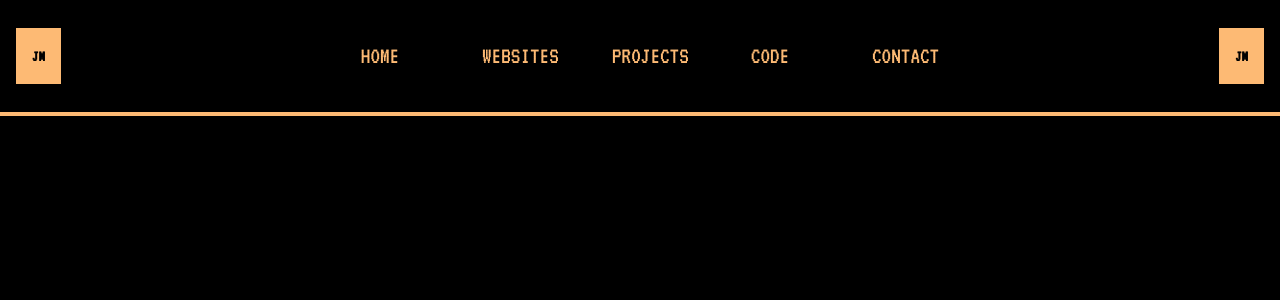
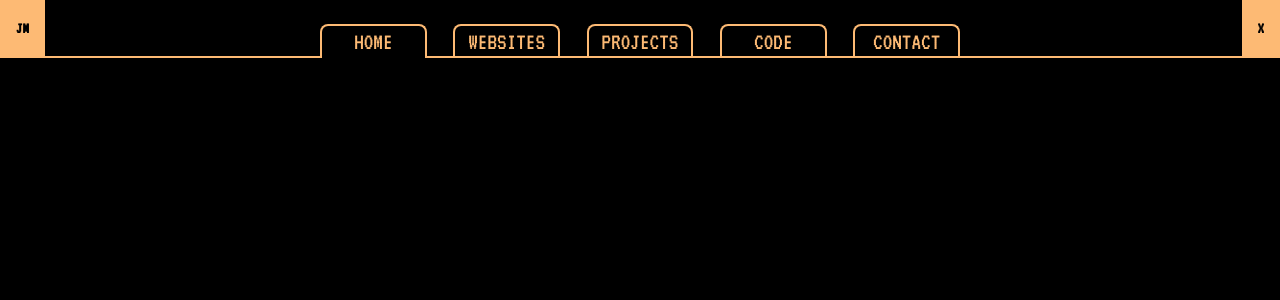
Before and after one commit to jacobEliasMoya/PortfolioReactStrapi, a React (Vite) app in the folder jacobmoya-frontend/: page / in a window 1280 px wide. Shown: the top 300 px of the page. Built offline with nearby package versions, Linux system fonts and the light colour scheme.

Commit message:
working on learning tailwind! Added and spent time researching tailwind classis/ getting more familiar with it, I hate it, but love the challenge, ohhhhmahlord

```diff
--- a/jacobmoya-frontend/src/App.tsx
+++ b/jacobmoya-frontend/src/App.tsx
@@ -2,7 +2,7 @@ import Header from "./components/layout/Header"
 
 function App() {
   return (
-    <body className="h-screen bg-black font-retro">
+    <body className="h-screen bg-black font-retro box-border	">
       <Header/>
     </body>
   )
--- a/jacobmoya-frontend/src/components/layout/Header.tsx
+++ b/jacobmoya-frontend/src/components/layout/Header.tsx
@@ -9,7 +9,8 @@ export default function Header({}: Props) {
         text:string,
         link:string,
         class:string,
-        title:string
+        title:string,
+        isActive:boolean
     }
 
     const navigation:NavItems[] = [
@@ -17,60 +18,65 @@ export default function Header({}: Props) {
         {
             text: 'Home',
             link: '#',
-            class: 'w-2/12 rounded-lg p-6',
-            title: 'Home'
+            class: 'w-full md:w-2/12 rounded-lg rounded-b-none border-2 border-b-0 border-orange-300 -mb-0.5 ',
+            title: 'Home',
+            isActive: true
         },
         {
             text: 'Websites',
             link: '#',
-            class: 'w-2/12 rounded-lg p-6',
-            title: 'Websites'
+            class: 'w-full md:w-2/12 rounded-lg rounded-b-none border-2 border-b-0 border-orange-300 -mb-0.5 ',
+            title: 'Websites',
+            isActive: false
         },
         {
             text: 'Projects',
             link: '#',
-            class: 'w-2/12 rounded-lg p-6',
-            title: 'Projects'
+            class: 'w-full md:w-2/12 rounded-lg rounded-b-none border-2 border-b-0 border-orange-300 -mb-0.5 ',
+            title: 'Projects',
+            isActive: false
         },
         {
             text: 'Code',
             link: '#',
-            class: 'w-2/12 rounded-lg p-6',
-            title: 'Code'
+            class: 'w-full md:w-2/12 rounded-lg rounded-b-none border-2 border-b-0 border-orange-300 -mb-0.5 ',
+            title: 'Code',
+            isActive: false
         },
         {
             text: 'Contact',
             link: '#',
-            class: 'w-2/12 rounded-lg p-6',
-            title: 'Contact'
+            class: 'w-full md:w-2/12 rounded-lg rounded-b-none border-2 border-b-0 border-orange-300 -mb-0.5 ',
+            title: 'Contact',
+            isActive: false
         },
 
 
     ]
 
     return (
-        <header className='flex items-center justify-center p-4 text-orange-300 border-b-4 border-orange-300'>
+        <header className='flex items-end justify-center text-orange-300 border-b-2 border-orange-300'>
             <div className="flex items-center justify-start w-3/12 relative ">
-                <h1 className=' text-black bg-orange-300 p-4 w-max font-bold'>
+                <h1 className=' text-black bg-orange-300 p-4 w-max font-bold '>
                     JM
                 </h1>
             </div>
 
             <nav className="nav-container text-center w-6/12 uppercase ">
-                <ul className='w-full flex items-center justify-between text-2xl '>
+                <ul className='w-full md:flex items-center md:flex-row flex-col hidden justify-between text-2xl '>
                     {
                         navigation.map(item=>{
                             return(
                                 <ListItem
                                     itemtext={item.text}
-                                    itemClass={item.class}
+                                    itemClass={item.isActive ? `${item.class} bg-black` : item.class}
                                     itemChildren={
 
                                     <AnchorLink
                                         anchorLink={item.link}
                                         anchorTitle={item.title}
                                         anchorText={item.text}
-                                        anchorClass={'hover:font-bold w-full h-full'}
+                                        anchorClass={'hover:font-bold'}
                                     />}
                                 />
                             )
@@ -81,7 +87,7 @@ export default function Header({}: Props) {
 
             <div className="flex items-center justify-end logo-container text-right w-3/12 relative">
                 <h1 className=' text-black bg-orange-300 p-4 w-max font-bold'>
-                    JM
+                    X
                 </h1>
             </div>
 
--- a/jacobmoya-frontend/src/output.css
+++ b/jacobmoya-frontend/src/output.css
@@ -558,8 +558,36 @@ video {
   position: relative;
 }
 
+.-mb-2 {
+  margin-bottom: -0.5rem;
+}
+
+.-mb-1 {
+  margin-bottom: -0.25rem;
+}
+
+.-mb-0 {
+  margin-bottom: -0px;
+}
+
+.-mb-1\.5 {
+  margin-bottom: -0.375rem;
+}
+
+.-mb-0\.5 {
+  margin-bottom: -0.125rem;
+}
+
+.box-border {
+  box-sizing: border-box;
+}
+
 .flex {
   display: flex;
+}
+
+.hidden {
+  display: none;
 }
 
 .h-screen {
@@ -591,6 +619,14 @@ video {
   width: max-content;
 }
 
+.flex-col {
+  flex-direction: column;
+}
+
+.items-end {
+  align-items: flex-end;
+}
+
 .items-center {
   align-items: center;
 }
@@ -615,13 +651,66 @@ video {
   border-radius: 0.5rem;
 }
 
+.rounded {
+  border-radius: 0.25rem;
+}
+
+.rounded-b {
+  border-bottom-right-radius: 0.25rem;
+  border-bottom-left-radius: 0.25rem;
+}
+
+.rounded-b-none {
+  border-bottom-right-radius: 0px;
+  border-bottom-left-radius: 0px;
+}
+
+.border-2 {
+  border-width: 2px;
+}
+
+.border {
+  border-width: 1px;
+}
+
+.border-4 {
+  border-width: 4px;
+}
+
 .border-b-4 {
   border-bottom-width: 4px;
+}
+
+.border-b-0 {
+  border-bottom-width: 0px;
+}
+
+.border-b {
+  border-bottom-width: 1px;
+}
+
+.border-b-2 {
+  border-bottom-width: 2px;
 }
 
 .border-orange-300 {
   --tw-border-opacity: 1;
   border-color: rgb(253 186 116 / var(--tw-border-opacity));
+}
+
+.border-lime-300 {
+  --tw-border-opacity: 1;
+  border-color: rgb(190 242 100 / var(--tw-border-opacity));
+}
+
+.border-lime-400 {
+  --tw-border-opacity: 1;
+  border-color: rgb(163 230 53 / var(--tw-border-opacity));
+}
+
+.border-b-black {
+  --tw-border-opacity: 1;
+  border-bottom-color: rgb(0 0 0 / var(--tw-border-opacity));
 }
 
 .bg-black {
@@ -634,12 +723,54 @@ video {
   background-color: rgb(253 186 116 / var(--tw-bg-opacity));
 }
 
+.bg-lime-300 {
+  --tw-bg-opacity: 1;
+  background-color: rgb(190 242 100 / var(--tw-bg-opacity));
+}
+
+.bg-lime-400 {
+  --tw-bg-opacity: 1;
+  background-color: rgb(163 230 53 / var(--tw-bg-opacity));
+}
+
+.bg-gradient-to-r {
+  background-image: linear-gradient(to right, var(--tw-gradient-stops));
+}
+
+.bg-gradient-to-l {
+  background-image: linear-gradient(to left, var(--tw-gradient-stops));
+}
+
+.from-blue-500 {
+  --tw-gradient-from: #3b82f6 var(--tw-gradient-from-position);
+  --tw-gradient-to: rgb(59 130 246 / 0) var(--tw-gradient-to-position);
+  --tw-gradient-stops: var(--tw-gradient-from), var(--tw-gradient-to);
+}
+
+.via-cyan-500 {
+  --tw-gradient-to: rgb(6 182 212 / 0)  var(--tw-gradient-to-position);
+  --tw-gradient-stops: var(--tw-gradient-from), #06b6d4 var(--tw-gradient-via-position), var(--tw-gradient-to);
+}
+
+.to-green-500 {
+  --tw-gradient-to: #22c55e var(--tw-gradient-to-position);
+}
+
 .p-4 {
   padding: 1rem;
 }
 
 .p-6 {
   padding: 1.5rem;
+}
+
+.px-6 {
+  padding-left: 1.5rem;
+  padding-right: 1.5rem;
+}
+
+.pb-0 {
+  padding-bottom: 0px;
 }
 
 .text-center {
@@ -697,6 +828,30 @@ video {
   color: rgb(253 186 116 / var(--tw-text-opacity));
 }
 
+.text-lime-300 {
+  --tw-text-opacity: 1;
+  color: rgb(190 242 100 / var(--tw-text-opacity));
+}
+
+.text-lime-400 {
+  --tw-text-opacity: 1;
+  color: rgb(163 230 53 / var(--tw-text-opacity));
+}
+
 .hover\:font-bold:hover {
   font-weight: 700;
 }
+
+@media (min-width: 768px) {
+  .md\:flex {
+    display: flex;
+  }
+
+  .md\:w-2\/12 {
+    width: 16.666667%;
+  }
+
+  .md\:flex-row {
+    flex-direction: row;
+  }
+}
```
